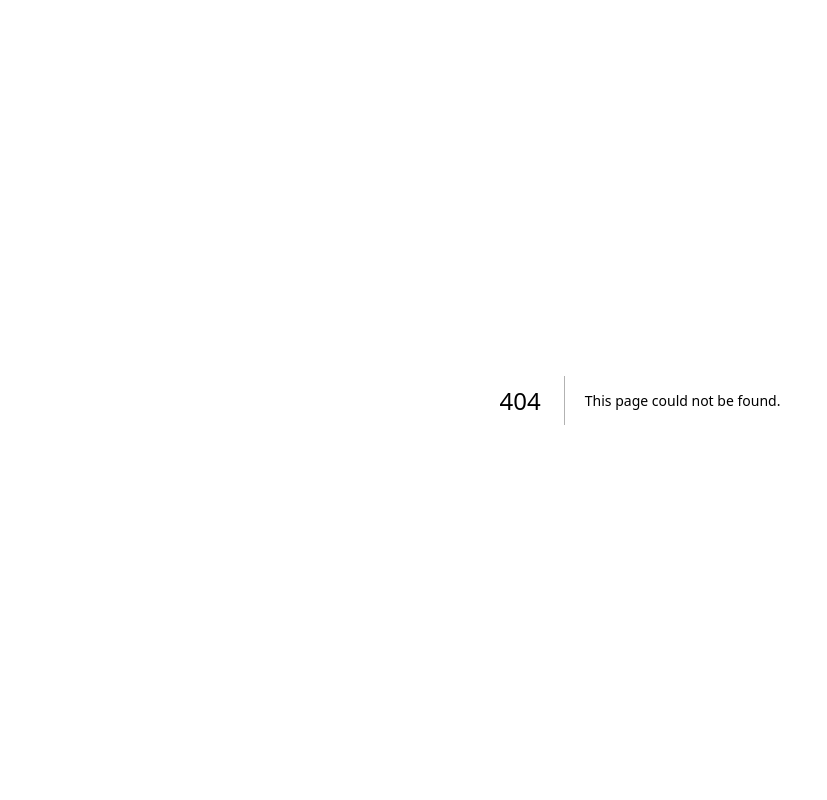
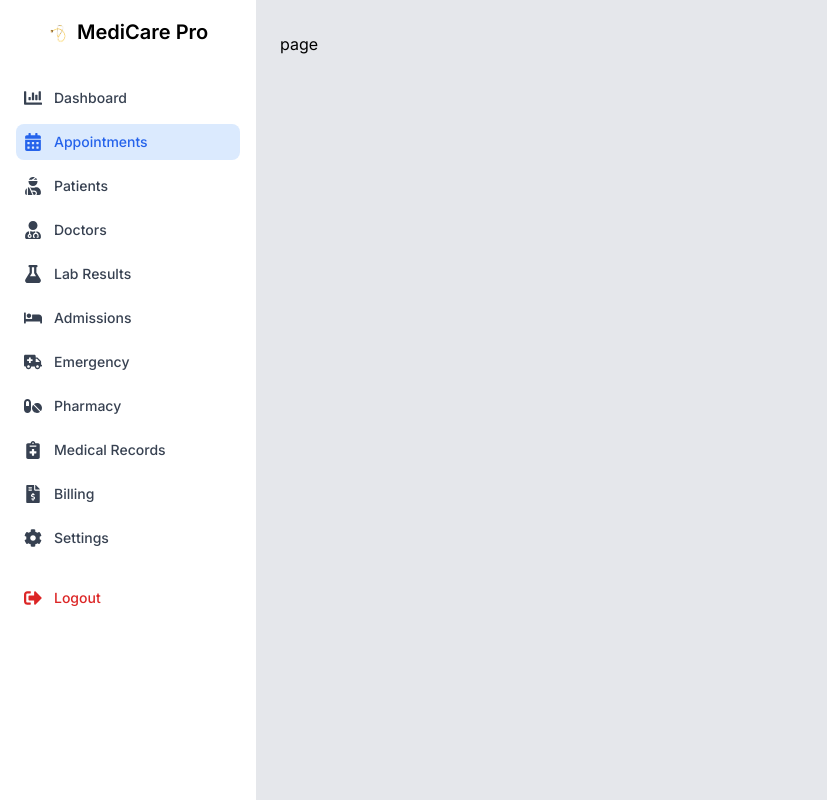
Before and after one commit to tulusdeveloper/next-medical, a Next.js app: page /home/appointments in a window 1280 px wide. Before the commit this address had no page. Shown: the whole page, without its empty margins (0-827 px from the left). Built offline with nearby package versions, Linux system fonts and the light colour scheme; no server answers.

Commit message:
logout modal

```diff
--- /dev/null
+++ b/app/(medical)/home/appointments/page.tsx
@@ -0,0 +1,7 @@
+import React from 'react'
+
+export default function page() {
+  return (
+    <div>page</div>
+  )
+}
--- a/app/(medical)/layout.tsx
+++ b/app/(medical)/layout.tsx
@@ -1,7 +1,5 @@
 // app/layout.tsx
-
 import React from 'react';
-// import Sidebar from '../components/sidebar/Sidebar';
 import Sidebar from "@/components/sidebar/Sidebar";
 
 interface LayoutProps {
--- /dev/null
+++ b/components/logout/LogoutModal.tsx
@@ -0,0 +1,37 @@
+// components/LogoutModal.tsx
+import React from 'react';
+
+interface LogoutModalProps {
+  isOpen: boolean;
+  onClose: () => void;
+  onConfirm: () => void;
+}
+
+const LogoutModal: React.FC<LogoutModalProps> = ({ isOpen, onClose, onConfirm }) => {
+  if (!isOpen) return null;
+
+  return (
+    <div className="fixed inset-0 z-50 flex items-center justify-center bg-black bg-opacity-50">
+      <div className="bg-white p-8 rounded-lg shadow-lg max-w-sm w-full">
+        <h2 className="text-lg font-bold mb-4 text-slate-800">Confirm Logout</h2>
+        <p className="mb-6 text text-slate-800">Are you sure you want to logout?</p>
+        <div className="flex justify-end space-x-4">
+          <button
+            className="px-4 py-2 bg-gray-300 rounded-lg text-gray-800 hover:bg-gray-400"
+            onClick={onClose}
+          >
+            Cancel
+          </button>
+          <button
+            className="px-4 py-2 bg-red-600 text-white rounded-lg hover:bg-red-700"
+            onClick={onConfirm}
+          >
+            Logout
+          </button>
+        </div>
+      </div>
+    </div>
+  );
+};
+
+export default LogoutModal;
--- a/components/sidebar/Sidebar.tsx
+++ b/components/sidebar/Sidebar.tsx
@@ -1,42 +1,109 @@
 // components/sidebar/Sidebar.tsx
-"use client"
-import React from 'react';
+"use client";
+
+import React, { useState } from 'react';
 import Link from 'next/link';
-import { usePathname } from 'next/navigation';
-import { FaChartBar, FaCalendarAlt, FaUserInjured, FaClipboardList, FaFileInvoiceDollar } from 'react-icons/fa';
+import { usePathname, useRouter } from 'next/navigation';
+import {
+  FaChartBar, FaCalendarAlt, FaUserInjured, FaClipboardList,
+  FaFileInvoiceDollar, FaUserMd, FaFlask, FaBed, FaAmbulance,
+  FaPills, FaNotesMedical, FaCog, FaBars, FaTimes, FaSignOutAlt
+} from 'react-icons/fa';
+import LogoutModal from '@/components/logout/LogoutModal';
+import { logout } from '@/utils/api';
 
 const menuItems = [
   { name: 'Dashboard', icon: FaChartBar, href: '/dashboard' },
-  { name: 'Schedules', icon: FaCalendarAlt, href: '/schedules' },
+  { name: 'Appointments', icon: FaCalendarAlt, href: '/home/appointments' },
   { name: 'Patients', icon: FaUserInjured, href: '/patients' },
-  { name: 'Appointments', icon: FaClipboardList, href: '/appointments' },
+  { name: 'Doctors', icon: FaUserMd, href: '/doctors' },
+  { name: 'Lab Results', icon: FaFlask, href: '/lab-results' },
+  { name: 'Admissions', icon: FaBed, href: '/admissions' },
+  { name: 'Emergency', icon: FaAmbulance, href: '/emergency' },
+  { name: 'Pharmacy', icon: FaPills, href: '/pharmacy' },
+  { name: 'Medical Records', icon: FaNotesMedical, href: '/medical-records' },
   { name: 'Billing', icon: FaFileInvoiceDollar, href: '/billing' },
+  { name: 'Settings', icon: FaCog, href: '/settings' },
 ];
 
 const Sidebar: React.FC = () => {
   const pathname = usePathname();
+  const router = useRouter();
+  const [isOpen, setIsOpen] = useState(false);
+  const [isLogoutModalOpen, setIsLogoutModalOpen] = useState(false);
+
+  const toggleSidebar = () => setIsOpen(!isOpen);
+
+  const handleLogout = async () => {
+    try {
+      await logout();
+      router.push('/auth/login');
+    } catch (error) {
+      console.error('Logout failed:', error);
+    }
+  };
 
   return (
-    <aside className="bg-white w-64 min-h-screen p-4">
+    <>
+      {/* Mobile toggle button */}
+      <button
+        className="fixed top-4 left-4 z-20 lg:hidden bg-blue-500 text-white p-2 rounded-md"
+        onClick={toggleSidebar}
+      >
+        {isOpen ? <FaTimes /> : <FaBars />}
+      </button>
+
+      {/* Sidebar */}
+      <aside className={`
+        bg-white w-64 min-h-screen p-4 fixed left-0 top-0 z-10 transition-transform duration-300 ease-in-out
+        ${isOpen ? 'translate-x-0' : '-translate-x-full'}
+        lg:translate-x-0 lg:static
+      `}>
         <div className="flex items-center justify-center mb-8">
           <img src="/logo.png" alt="Logo" className="h-8" />
-        <span className="text-xl font-semibold ml-2">Medicizen</span>
+          <span className="text-xl font-semibold ml-2">MediCare Pro</span>
         </div>
-      <nav>
+        <nav className="space-y-2">
           {menuItems.map((item) => (
             <Link
               key={item.name}
               href={item.href}
-            className={`flex items-center p-2 rounded-lg mb-2 ${
-              pathname === item.href ? 'bg-blue-100 text-blue-600' : 'text-gray-700 hover:bg-gray-100'
+              className={`flex items-center p-2 rounded-lg transition-colors duration-200 ${
+                pathname === item.href
+                  ? 'bg-blue-100 text-blue-600'
+                  : 'text-gray-700 hover:bg-gray-100'
               }`}
+              onClick={() => setIsOpen(false)}
             >
-            <item.icon className="mr-3" />
-            {item.name}
+              <item.icon className="mr-3 text-lg" />
+              <span className="text-sm font-medium">{item.name}</span>
             </Link>
           ))}
         </nav>
+        <button
+          className="flex items-center p-2 mt-6 text-red-600 hover:bg-red-100 rounded-lg transition-colors duration-200"
+          onClick={() => setIsLogoutModalOpen(true)}
+        >
+          <FaSignOutAlt className="mr-3 text-lg" />
+          <span className="text-sm font-medium">Logout</span>
+        </button>
       </aside>
+
+      {/* Overlay for mobile */}
+      {isOpen && (
+        <div
+          className="fixed inset-0 bg-black bg-opacity-50 z-0 lg:hidden"
+          onClick={toggleSidebar}
+        />
+      )}
+
+      {/* Logout Modal */}
+      <LogoutModal
+        isOpen={isLogoutModalOpen}
+        onClose={() => setIsLogoutModalOpen(false)}
+        onConfirm={handleLogout}
+      />
+    </>
   );
 };
 
```
Also changed, not shown: app/(medical)/home/dashboard/page.tsx (deleted), utils/api.ts (line endings or trailing spaces). Lines whose indentation alone changed are shown as unchanged.
